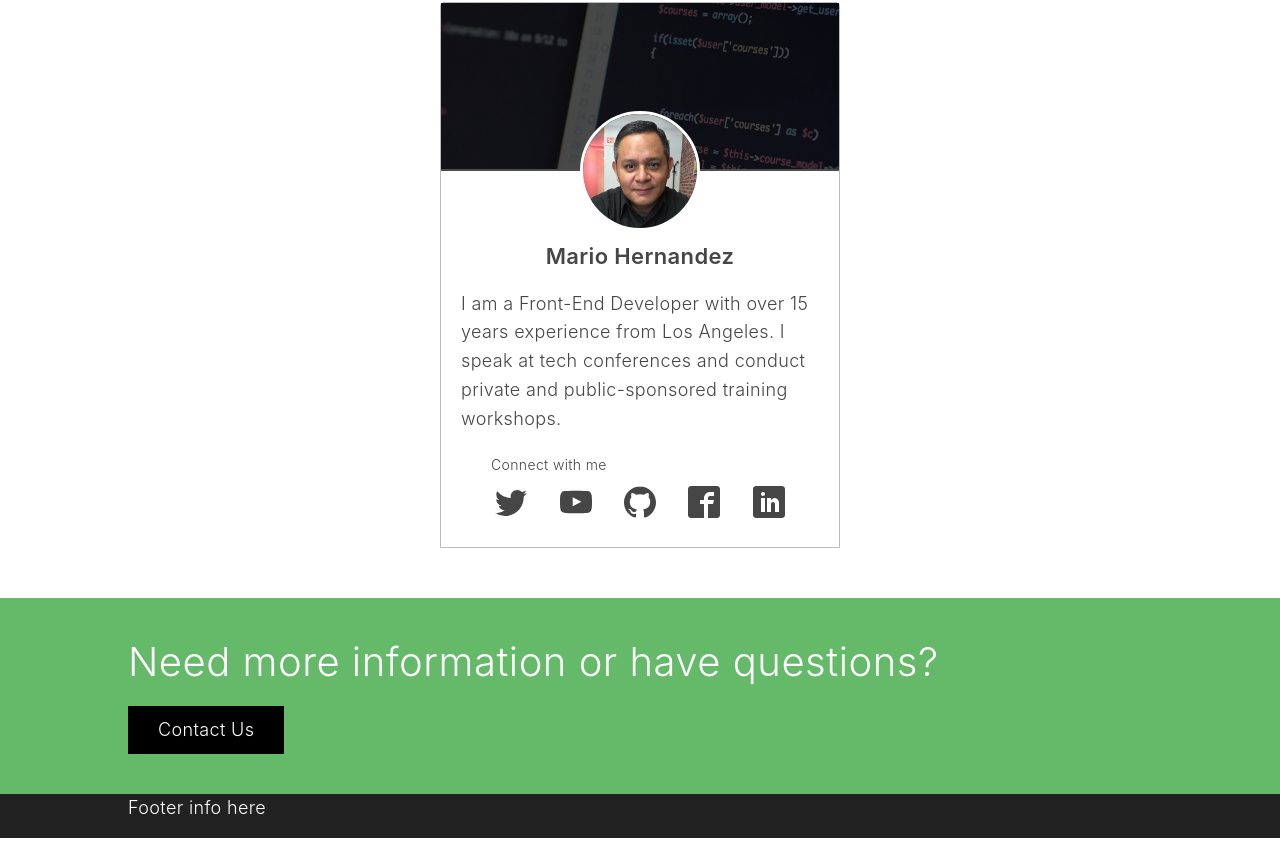
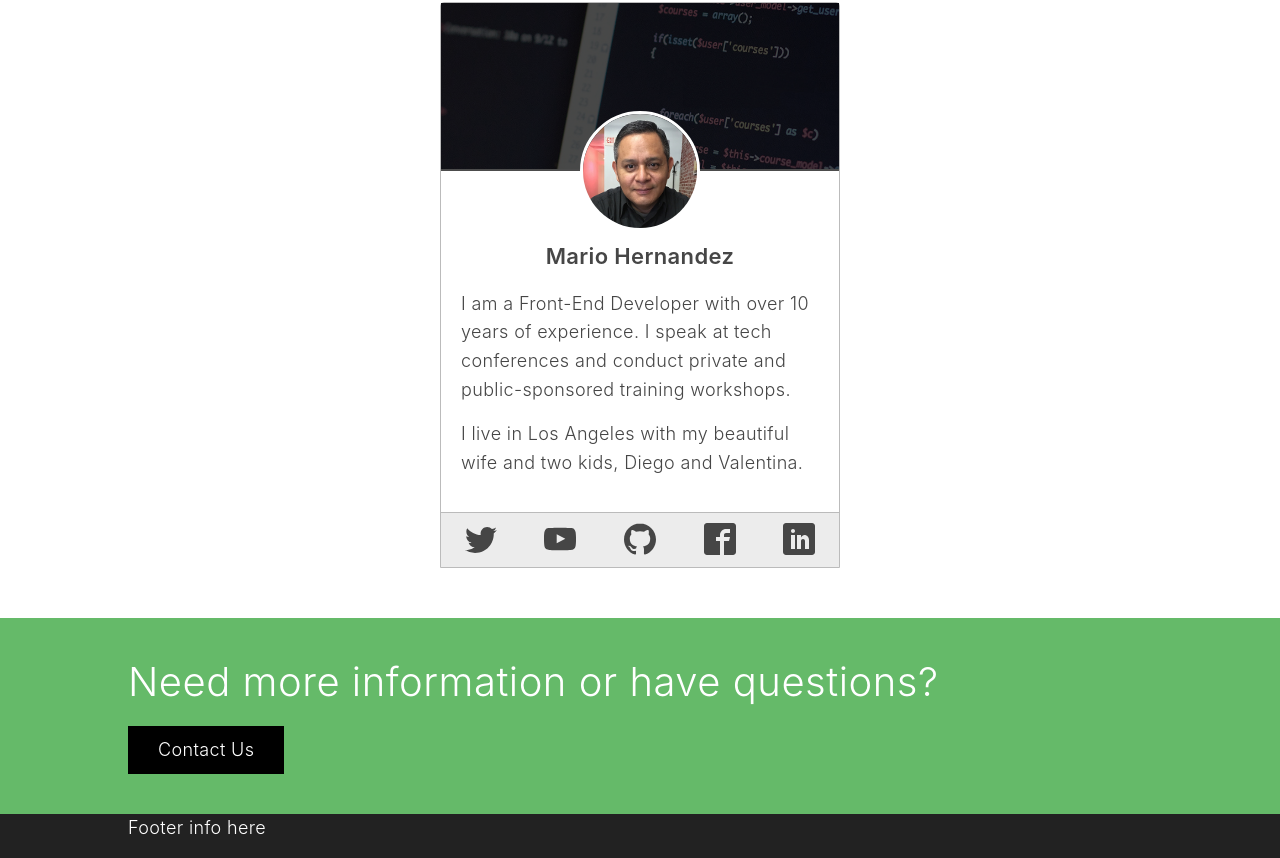
Before and after one commit to mariohernandez/frontendtraining, a website: page index.html in a window 1280 px wide. Shown: the part 4003-4861 px from the top of the page. Drawn offline with Linux system fonts and the light colour scheme.

Commit message:
Updates social icons

```diff
--- a/index.html
+++ b/index.html
@@ -223,10 +223,9 @@
           </div>
           <div class="instructor__card--text">
             <p class="instructor__name">Mario Hernandez</p>
-            <p>I am a Front-End Developer with over 15 years experience from Los Angeles.  I speak at tech conferences and conduct private and public-sponsored training workshops.</p>
-            <span class="instructor__connect">
-              Connect with me
-            </span>
+            <p>I am a Front-End Developer with over 10 years of experience.  I speak at tech conferences and conduct private and public-sponsored training workshops.</p>
+            <p>I live in Los Angeles with my beautiful wife and two kids, Diego and Valentina.</p>
+          </div>
           <ul class="instructor__social">
             <li class="instructor__social--item">
               <a href="https://twitter.com/imariohernandez" class="social-icon__link" target="_blank">
@@ -255,7 +254,6 @@
             </li>
           </ul>
         </div>
-        </div>
       </section>
 
       <!-- Contact -->
--- a/src/sass/_instructor.scss
+++ b/src/sass/_instructor.scss
@@ -39,22 +39,19 @@
   font-size: 2.2rem;
 }
 
-.instructor__connect {
-  display: block;
-  font-size: 1.4rem;
-  margin: 2rem 0 1rem 3rem;
-}
-
 .instructor__social {
+  background: darken($color-light-gray, 5%);
+  border-top: 1px solid $color-silver;
   list-style: none;
   list-style-type: none;
-  width: 90%;
   margin: 0 auto;
+  padding: 1rem 0;
   display: flex;
   justify-content: space-around;
 
   li {
     list-style: none;
+    line-height: 0.8;
   }
 }
 
```
Also changed, not shown: dist/css/styles.css. Lines whose indentation alone changed are shown as unchanged.
